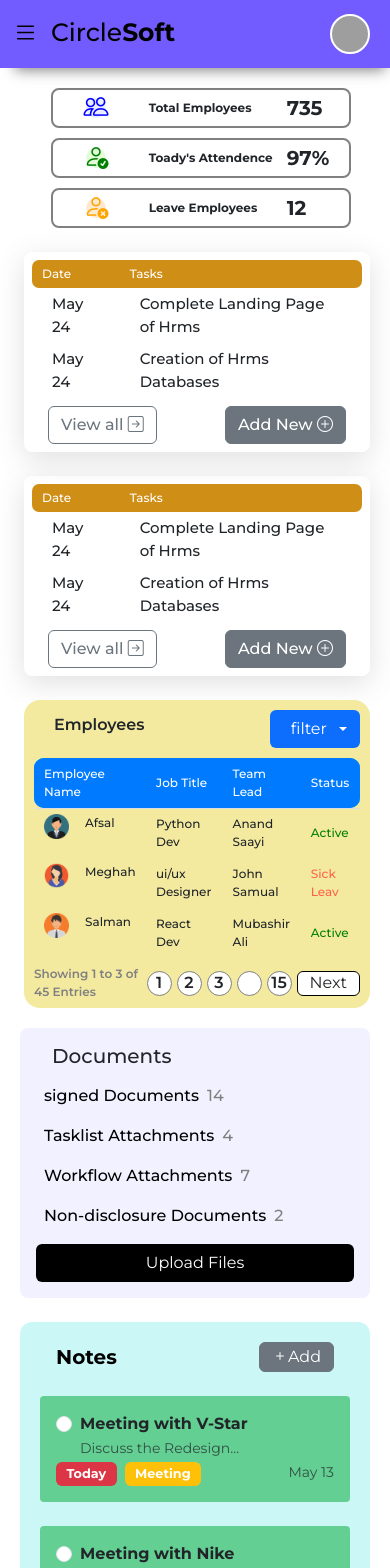
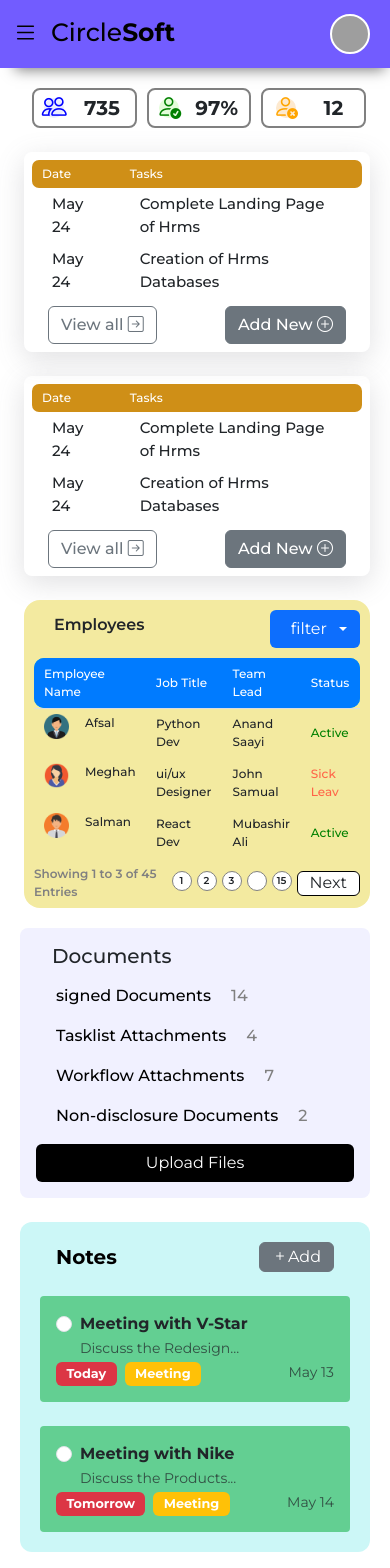
Before and after one commit to sahlct/hrms_Project, a React (Create React App) app: page /home in a window 390 px wide. Shown: the top 1568 px of the page. Built offline with nearby package versions, Linux system fonts and the light colour scheme; grey boxes are pictures that could not be loaded; some icons are missing.

Commit message:
leav display changed

```diff
--- a/src/components/landingPage/container.css
+++ b/src/components/landingPage/container.css
@@ -8,6 +8,9 @@
 }
 .documentContainer{
     width: 100%;
+}
+.documentContainer p{
+    gap: 20px;
 }
 .semi_container{
     transition: 0.3s ease-in-out;
@@ -23,6 +26,7 @@
     justify-content: center;
     align-items: start;
     padding-right: 5px;
+    width: 70%;
 }
 .col{
     height: 80px;
@@ -41,6 +45,7 @@
     /* background-color: #eaedff; */
 }
 .IconParent{
+    width: 30%;
     justify-content: end;
     align-items: center;
 }
@@ -90,21 +95,26 @@
     }
 }
 @media screen and (max-width:600px) {
+    .headerText{
+        display: none;
+    }
     .textHead{
         flex-direction: row;
         justify-content: center;
         align-items: center;
+        width: 50%;
+        padding-right: 15px;
     }
     .col{
         height: 40px;
         gap: 10px;
-        min-width: 200px;
+        min-width: 100px;
         border-radius: 8px;
         max-width: 300px;
     }
     .row{
         gap: 10px;
-        flex-wrap: wrap;
+        /* flex-wrap: wrap; */
         justify-content: center;
         align-items: center;
     }
@@ -115,6 +125,7 @@
         /* background-color: #eaedff; */
     }
     .IconParent{
+        width: 50%;
         justify-content: center;
         align-items: center;
     }
@@ -124,12 +135,15 @@
     .centerSide{
         display: none;
     }
-    .countText{
+    /* .countText{
         width: 30%;
-    }
+    } */
     .headerText{
         width: 70%;
     }
+    /* .documentContainer p{
+        gap: 20px;
+    } */
 
 
 }
--- a/src/components/landingPage/document.jsx
+++ b/src/components/landingPage/document.jsx
@@ -6,19 +6,19 @@ export default function Document() {
     <div className='documentContainer rounded-3 p-3' style={{backgroundColor:'#f1f1ff'}}>
         <div>
             <h5 className=' mb-3 ms-3 '>Documents</h5>
-            <p className='text-black d-flex gap-2 align-items-center pointer' style={{fontWeight:'500'}}>
+            <p className='text-black d-flex align-items-center pointer' style={{fontWeight:'500'}}>
                 <i class="lni lni-files" style={{fontSize:'25px'}}></i> signed Documents
                 <span style={{fontWeight:'500',color:'grey'}}>{count + 10}</span>
             </p>
-            <p className='text-black d-flex gap-2 align-items-center' style={{fontWeight:'500'}}>
+            <p className='text-black d-flex align-items-center' style={{fontWeight:'500'}}>
                 <i class="lni lni-files" style={{fontSize:'25px'}}></i> Tasklist Attachments
                 <span style={{fontWeight:'500',color:'grey'}}>{count}</span>
             </p>
-            <p className='text-black d-flex gap-2 align-items-center' style={{fontWeight:'500'}}>
+            <p className='text-black d-flex align-items-center' style={{fontWeight:'500'}}>
                 <i class="lni lni-files" style={{fontSize:'25px'}}></i> Workflow Attachments
                 <span style={{fontWeight:'500',color:'grey'}}>{count + 3}</span>
             </p>
-            <p className='text-black d-flex gap-2 align-items-center' style={{fontWeight:'500'}}>
+            <p className='text-black d-flex align-items-center' style={{fontWeight:'500'}}>
                 <i class="lni lni-files" style={{fontSize:'25px'}}></i> Non-disclosure Documents
                 <span style={{fontWeight:'500',color:'grey'}}>{count - 2}</span>
             </p>
--- a/src/components/landingPage/leftContainer.jsx
+++ b/src/components/landingPage/leftContainer.jsx
@@ -8,7 +8,7 @@ export default function LeftContainer() {
   return (
     <div class="leftcontainer d-flex gap-5 ps-0 pe-0" style={{marginTop:'68px', paddingTop:'20px'}}>
       <div className="fullContainer d-flex flex-column ps-4 w-100 row-gap-4">
-      <div class="row me-0 mb-0 overflow-auto me-4" style={{paddingLeft:'24px'}}>
+      <div class="row me-0 mb-0 overflow-auto me-4" style={{paddingLeft:'20px'}}>
         <div
           class="col p-0 overflow-hidden d-flex align-items-center"
           style={{
@@ -20,10 +20,10 @@ export default function LeftContainer() {
             // boxShadow:'rgba(100, 100, 111, 0.2) 0px 7px 5px 0px'
           }}
         >
-          <div className="IconParent h-100  d-flex" style={{width:'30%'}}>
+          <div className="IconParent h-100  d-flex">
             <div className="mainIcon d-flex justify-content-center align-items-center" style={{backgroundColor:'#eaedff'}}><i class="bi bi-people" style={{fontSize:'25px', color:'blue'}}></i></div>
           </div>
-          <div className="textHead d-flex h-100 gap-1"  style={{width:'70%'}}>
+          <div className="textHead d-flex h-100 gap-1">
             <div className="headerText" style={{ fontSize: "clamp(12px, 1.2vw, 17px)", fontWeight: "700" }} >Total Employees</div>
             <div className="countText" style={{ fontSize: "clamp(20px, 2vw, 30px)", fontWeight: "700"}}>735</div>
           </div>
@@ -39,10 +39,10 @@ export default function LeftContainer() {
             // boxShadow:'rgba(100, 100, 111, 0.2) 0px 7px 5px 0px'
           }}
         >
-          <div className="IconParent h-100  d-flex" style={{width:'30%'}}>
+          <div className="IconParent h-100  d-flex">
             <div className="mainIcon d-flex justify-content-center align-items-center" style={{backgroundColor:'#e3fdd9' }}><i class="bi bi-person-check" style={{fontSize:'25px', color:'green'}}></i></div>
           </div>
-          <div className="textHead d-flex  h-100 gap-1"  style={{width:'70%'}}>
+          <div className="textHead d-flex  h-100 gap-1">
             <div className="headerText" style={{ fontSize: "clamp(12px, 1.2vw, 17px)", fontWeight: "700" }} >Toady's Attendence</div>
             <div className="countText" style={{fontSize: "clamp(20px, 2vw, 30px)", fontWeight: "700"}}>97%</div>
           </div>
@@ -58,10 +58,10 @@ export default function LeftContainer() {
             // boxShadow:'rgba(100, 100, 111, 0.2) 0px 7px 5px 0px'
           }}
         >
-          <div className="IconParent h-100  d-flex" style={{width:'30%'}}>
+          <div className="IconParent h-100  d-flex">
             <div className="mainIcon d-flex justify-content-center align-items-center" style={{backgroundColor:'#fde9cf'}}><i class="bi bi-person-x" style={{fontSize:'25px', color:'orange'}}></i></div>
           </div>
-          <div className="textHead d-flex h-100 gap-1"  style={{width:'70%'}}>
+          <div className="textHead d-flex h-100 gap-1" >
             <div className="headerText" style={{  fontSize: "clamp(12px, 1.2vw, 17px)", fontWeight: "700" }} >Leave Employees</div>
             <div className="countText" style={{fontSize: "clamp(20px, 2vw, 30px)", fontWeight: "700"}}>12</div>
           </div>
--- a/src/components/landingPage/mainCard.css
+++ b/src/components/landingPage/mainCard.css
@@ -82,6 +82,7 @@ tr:hover{
     }
     .empContainer{
         padding: 0 10px;
+        overflow: auto;
     }
     .empContainer th{
         font-weight: 500;
@@ -92,5 +93,10 @@ tr:hover{
     .empFooter{
         padding: 0;
     }
+    .empContainer .counts{
+        height: 20px;
+        width: 20px;
+        font-size: 10px;
+    }
 
 }
```
